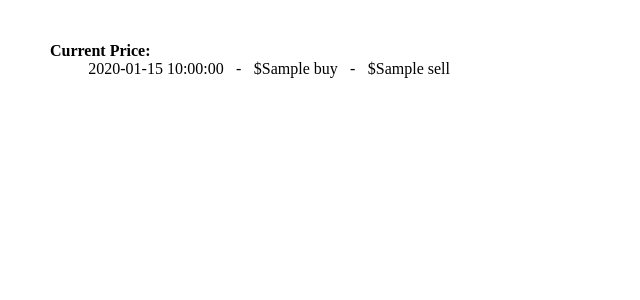
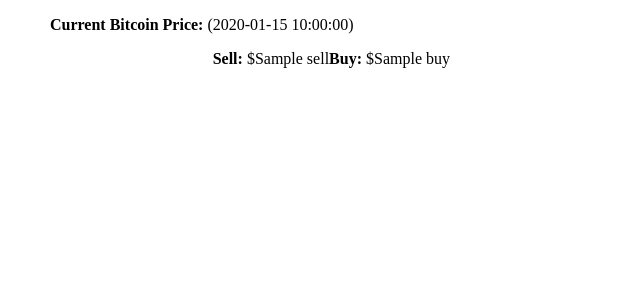
Before and after one commit to abid-mujtaba/BitcoinTracker-server, a Python web app: template templates/current.html in a window 1280 px wide. Shown: the top 300 px of the page, without its empty margins (0-640 px from the left). Run offline with Jinja, Linux system fonts and the light colour scheme; the template is opened without the code that fills it: most values are stand-ins (such as "Sample title", 1, 10 or a date in 2020).

Commit message:
Modify the current page template

```diff
--- a/templates/current.html
+++ b/templates/current.html
@@ -5,8 +5,9 @@
 </head>
 
 <body>
-    </br>
-    <p class="price"><b>Current Price:</b><span class="price">{{time}}<span class="hyphen">-</span>${{buy}}<span class="hyphen">-</span>${{sell}}</span></p>
-    </br>
+    <p class="price"><b>Current Bitcoin Price:</b> ({{time}})</p>
+
+    <p class="price"><span class="price"><b>Buy:</b> ${{buy}}</span></p>
+    <p class="price"><span class="price"><b>Sell:</b> ${{sell}}</span></p>
 </body>
 </html>
```
